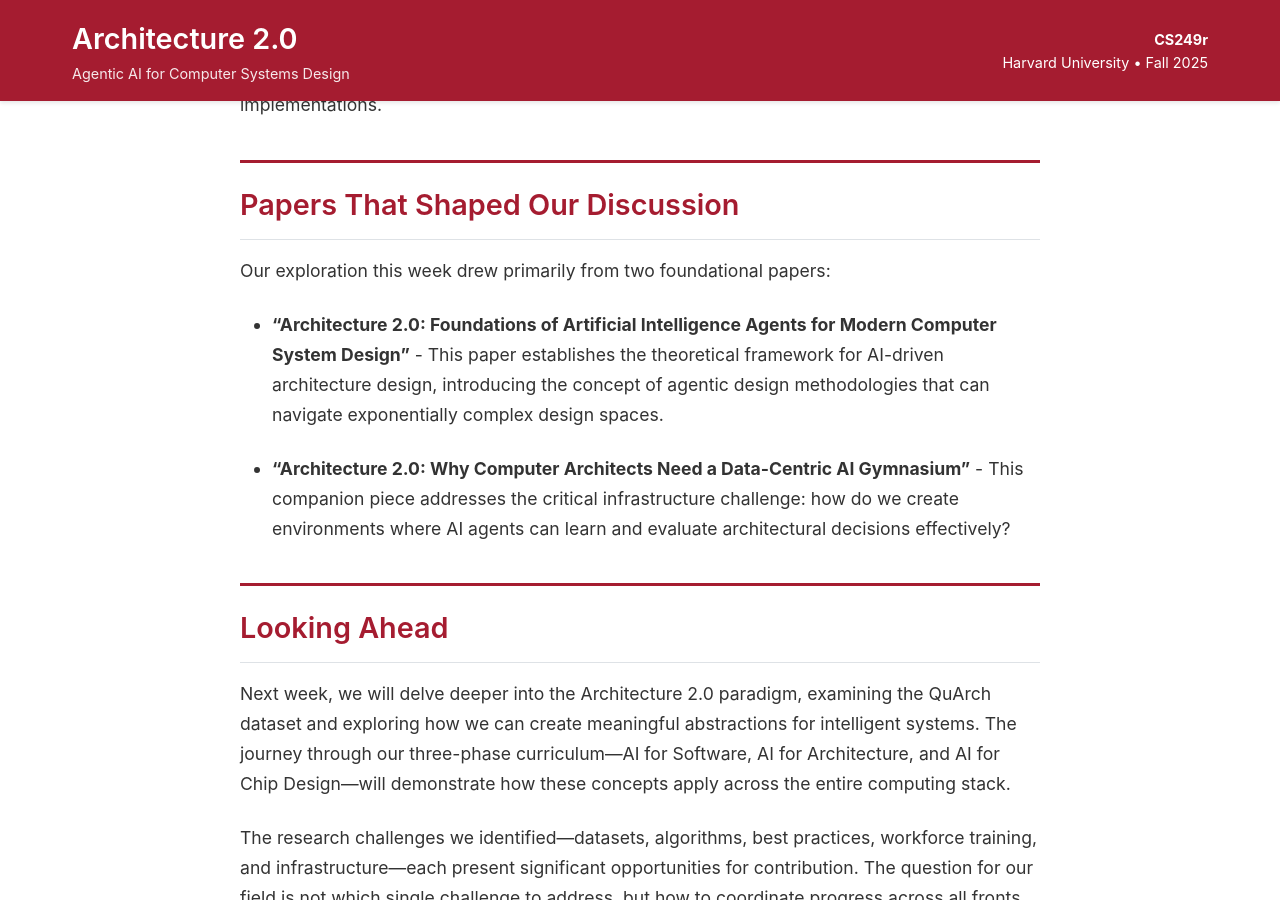
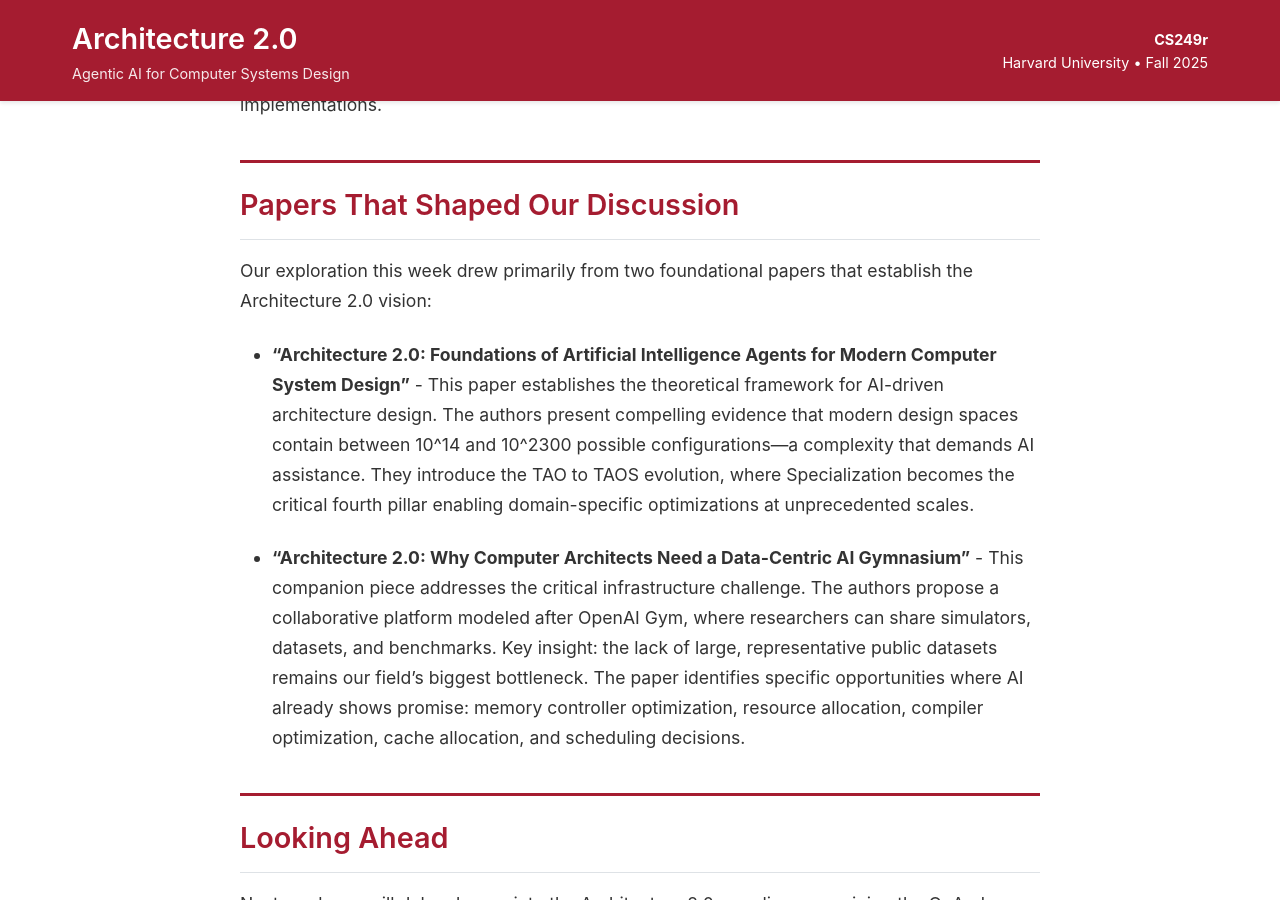
Before and after one commit to harvard-edge/cs249r_fall2025, a Jekyll site: the page built from _posts/2024-09-03-week-1-architecture-2-0.md, in a window 1280 px wide and 900 px high, scrolled down 1784 px. Built offline with Jekyll 4.4.1, drawn with Linux system fonts in a browser that asks for light colours; comment, search, counter and statistics services are not loaded.

Commit message:
Update blog-writer agent to read and extract insights from actual papers
Enhanced the agent to:
- Actually read papers using WebFetch to extract key insights
- Pull specific technical contributions, metrics, and findings
- Include concrete examples and data from papers
- Focus on nuggets that make each paper unique

Also updated Week 1 blog post with specific insights from Architecture 2.0
papers including the gymnasium concept and specific application areas.

```diff
--- a/_posts/2024-09-03-week-1-architecture-2-0.md
+++ b/_posts/2024-09-03-week-1-architecture-2-0.md
@@ -29,11 +29,11 @@ Consider the transformative potential: natural language specifications directly
 
 ## Papers That Shaped Our Discussion
 
-Our exploration this week drew primarily from two foundational papers:
+Our exploration this week drew primarily from two foundational papers that establish the Architecture 2.0 vision:
 
-- **"Architecture 2.0: Foundations of Artificial Intelligence Agents for Modern Computer System Design"** - This paper establishes the theoretical framework for AI-driven architecture design, introducing the concept of agentic design methodologies that can navigate exponentially complex design spaces.
+- **"Architecture 2.0: Foundations of Artificial Intelligence Agents for Modern Computer System Design"** - This paper establishes the theoretical framework for AI-driven architecture design. The authors present compelling evidence that modern design spaces contain between 10^14 and 10^2300 possible configurations—a complexity that demands AI assistance. They introduce the TAO to TAOS evolution, where Specialization becomes the critical fourth pillar enabling domain-specific optimizations at unprecedented scales.
 
-- **"Architecture 2.0: Why Computer Architects Need a Data-Centric AI Gymnasium"** - This companion piece addresses the critical infrastructure challenge: how do we create environments where AI agents can learn and evaluate architectural decisions effectively?
+- **"Architecture 2.0: Why Computer Architects Need a Data-Centric AI Gymnasium"** - This companion piece addresses the critical infrastructure challenge. The authors propose a collaborative platform modeled after OpenAI Gym, where researchers can share simulators, datasets, and benchmarks. Key insight: the lack of large, representative public datasets remains our field's biggest bottleneck. The paper identifies specific opportunities where AI already shows promise: memory controller optimization, resource allocation, compiler optimization, cache allocation, and scheduling decisions.
 
 ## Looking Ahead
 
```
Also changed, not shown: .claude/agents/blog-writer.md.
